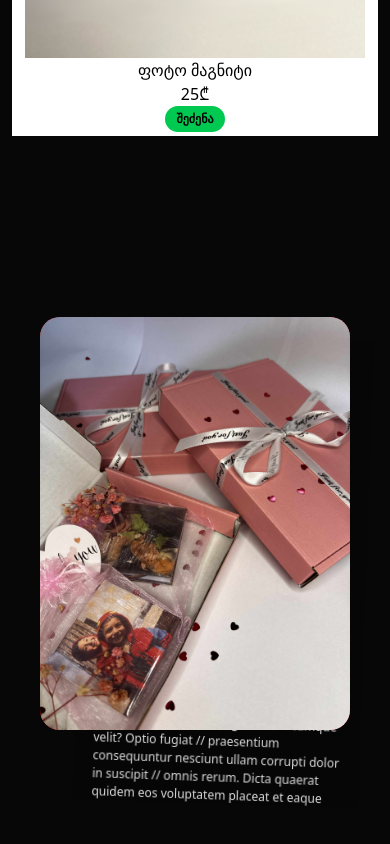
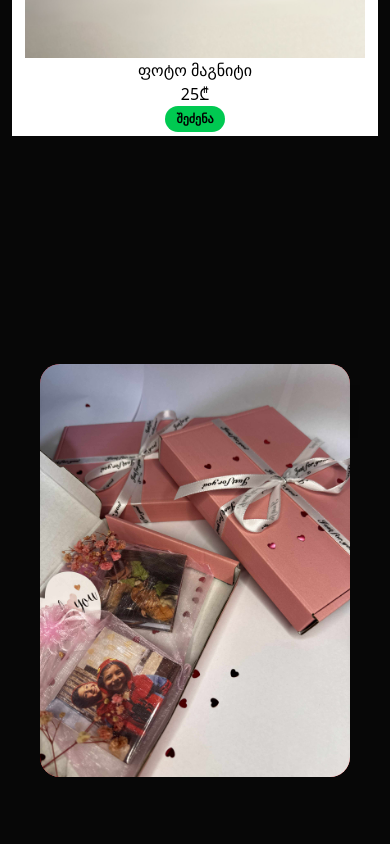
Before and after one commit to Lewyyshub/magneto, a Next.js app: page / in a window 390 px wide. Shown: the part 1484-2328 px from the top of the page. Built offline with nearby package versions, Linux system fonts and the light colour scheme.

Commit message:
Update about.jsx

```diff
--- a/src/app/components/AboutUs/about.jsx
+++ b/src/app/components/AboutUs/about.jsx
@@ -1,12 +1,102 @@
+// "use client";
+// import Image from "next/image";
+// import React, { useState, useEffect } from "react";
+// import { Swiper, SwiperSlide } from "swiper/react";
+// import { EffectCards } from "swiper/modules";
+// import "swiper/css";
+// import "swiper/css/effect-cards";
+
+// function About() {
+//   const [isMobile, setIsMobile] = useState(false);
+//   const [mounted, setMounted] = useState(false);
+
+//   useEffect(() => {
+//     setMounted(true);
+
+//     const checkMobile = () => {
+//       setIsMobile(window.innerWidth < 768);
+//     };
+
+//     checkMobile();
+//     window.addEventListener("resize", checkMobile);
+//     window.addEventListener("orientationchange", checkMobile);
+
+//     return () => {
+//       window.removeEventListener("resize", checkMobile);
+//       window.removeEventListener("orientationchange", checkMobile);
+//     };
+//   }, []);
+
+//   if (!mounted) return null;
+
+//   const image = (
+//     <div className="image-div w-full sm:w-[80%] md:w-1/2 max-w-[500px] rounded-[20px] bg-red-500">
+//       <Image
+//         className="w-full rounded-[20px]"
+//         src="/magnetocover.jpg"
+//         alt="magneto-cover"
+//         width={400}
+//         height={400}
+//       />
+//     </div>
+//   );
+
+//   const text = (
+//     <div className="rich-text w-full px-5 sm:w-[80%] md:w-1/2">
+//       <p className="text-white text-wrap lg:text-[18px] md:text-[15px] text-[13px]">
+//         Lorem, ipsum dolor sit amet consectetur adipisicing elit. Voluptate
+//         impedit, laboriosam, voluptatum atque totam cupiditate quo aliquid
+//         facere quibusdam molestiae, eveniet animi maxime laborum? Similique
+//         dolore natus harum necessitatibus tempore! Fuga totam consequuntur non
+//         velit voluptate dicta, veritatis quis possimus sapiente veniam
+//         perferendis hic cumque ex quasi ducimus molestias officia // tempore
+//         maxime culpa accusamus? Neque. Nesciunt, doloremque eum vitae //
+//         similique nihil dolores voluptatum recusandae placeat accusamus facere
+//         // dolor tempore, itaque dignissimos cumque velit? Optio fugiat //
+//         praesentium consequuntur nesciunt ullam corrupti dolor in suscipit //
+//         omnis rerum. Dicta quaerat quidem eos voluptatem placeat et eaque //
+//         similique nihil dolores voluptatum recusandae placeat accusamus facere
+//         // dolor tempore, itaque dignissimos cumque velit? Optio fugiat //
+//         praesentium consequuntur nesciunt ullam corrupti dolor in suscipit //
+//         omnis rerum. Dicta quaerat quidem eos voluptatem placeat et eaque
+//       </p>
+//     </div>
+//   );
+
+//   return (
+//     <>
+//       {isMobile ? (
+//         <div className="w-full h-screen p-10 flex items-center justify-center">
+//           <Swiper
+//             effect="cards"
+//             grabCursor={true}
+//             modules={[EffectCards]}
+//             className="w-full max-w-[500px]"
+//           >
+//             <SwiperSlide>{image}</SwiperSlide>
+//             <SwiperSlide>{text}</SwiperSlide>
+//           </Swiper>
+//         </div>
+//       ) : (
+//         <div className="flex mx-auto h-screen items-center justify-around w-full p-10 sm:flex-col md:flex-row lg:flex sm:justify-evenly sm:gap-12 text-638">
+//           {image}
+//           {text}
+//         </div>
+//       )}
+//     </>
+//   );
+// }
+
+// export default About;
 "use client";
+import React, { useState, useEffect } from "react";
 import Image from "next/image";
-import React, { useState, useEffect } from "react";
 import { Swiper, SwiperSlide } from "swiper/react";
 import { EffectCards } from "swiper/modules";
 import "swiper/css";
 import "swiper/css/effect-cards";
 
-function About() {
+export default function About() {
   const [isMobile, setIsMobile] = useState(false);
   const [mounted, setMounted] = useState(false);
 
@@ -27,10 +117,13 @@ function About() {
     };
   }, []);
 
-  if (!mounted) return null;
+  // Avoid rendering until client-side mount happens
+  if (!mounted) {
+    return null;
+  }
 
   const image = (
-    <div className="image-div w-full sm:w-[80%] md:w-1/2 max-w-[500px] rounded-[20px] bg-red-500">
+    <div className="w-full sm:w-[80%] md:w-1/2 max-w-[500px] rounded-[20px] bg-red-500">
       <Image
         className="w-full rounded-[20px]"
         src="/magnetocover.jpg"
@@ -42,23 +135,10 @@ function About() {
   );
 
   const text = (
-    <div className="rich-text w-full px-5 sm:w-[80%] md:w-1/2">
+    <div className="w-full px-5 sm:w-[80%] md:w-1/2">
       <p className="text-white text-wrap lg:text-[18px] md:text-[15px] text-[13px]">
-        Lorem, ipsum dolor sit amet consectetur adipisicing elit. Voluptate
-        impedit, laboriosam, voluptatum atque totam cupiditate quo aliquid
-        facere quibusdam molestiae, eveniet animi maxime laborum? Similique
-        dolore natus harum necessitatibus tempore! Fuga totam consequuntur non
-        velit voluptate dicta, veritatis quis possimus sapiente veniam
-        perferendis hic cumque ex quasi ducimus molestias officia // tempore
-        maxime culpa accusamus? Neque. Nesciunt, doloremque eum vitae //
-        similique nihil dolores voluptatum recusandae placeat accusamus facere
-        // dolor tempore, itaque dignissimos cumque velit? Optio fugiat //
-        praesentium consequuntur nesciunt ullam corrupti dolor in suscipit //
-        omnis rerum. Dicta quaerat quidem eos voluptatem placeat et eaque //
-        similique nihil dolores voluptatum recusandae placeat accusamus facere
-        // dolor tempore, itaque dignissimos cumque velit? Optio fugiat //
-        praesentium consequuntur nesciunt ullam corrupti dolor in suscipit //
-        omnis rerum. Dicta quaerat quidem eos voluptatem placeat et eaque
+        Lorem ipsum dolor sit amet consectetur adipisicing elit. Voluptate
+        impedit, laboriosam...
       </p>
     </div>
   );
@@ -66,10 +146,10 @@ function About() {
   return (
     <>
       {isMobile ? (
-        <div className="w-full h-screen p-10 flex items-center justify-center">
+        <div className="w-full min-h-screen p-10 flex items-center justify-center">
           <Swiper
             effect="cards"
-            grabCursor={true}
+            grabCursor
             modules={[EffectCards]}
             className="w-full max-w-[500px]"
           >
@@ -78,7 +158,7 @@ function About() {
           </Swiper>
         </div>
       ) : (
-        <div className="flex mx-auto h-screen items-center justify-around w-full p-10 sm:flex-col md:flex-row lg:flex sm:justify-evenly sm:gap-12 text-638">
+        <div className="flex flex-col md:flex-row mx-auto items-center justify-evenly w-full h-screen p-10 sm:gap-12">
           {image}
           {text}
         </div>
@@ -86,5 +166,3 @@ function About() {
     </>
   );
 }
-
-export default About;
```
